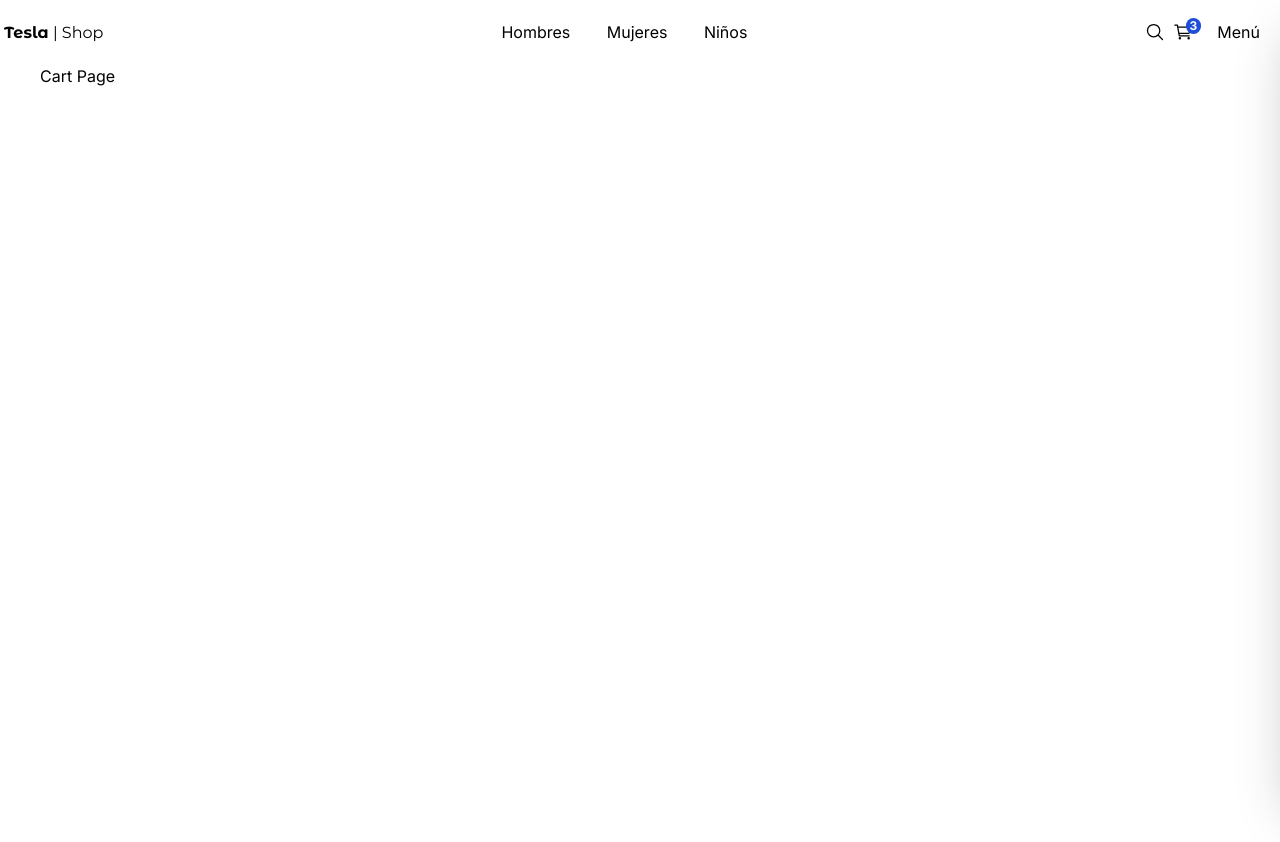
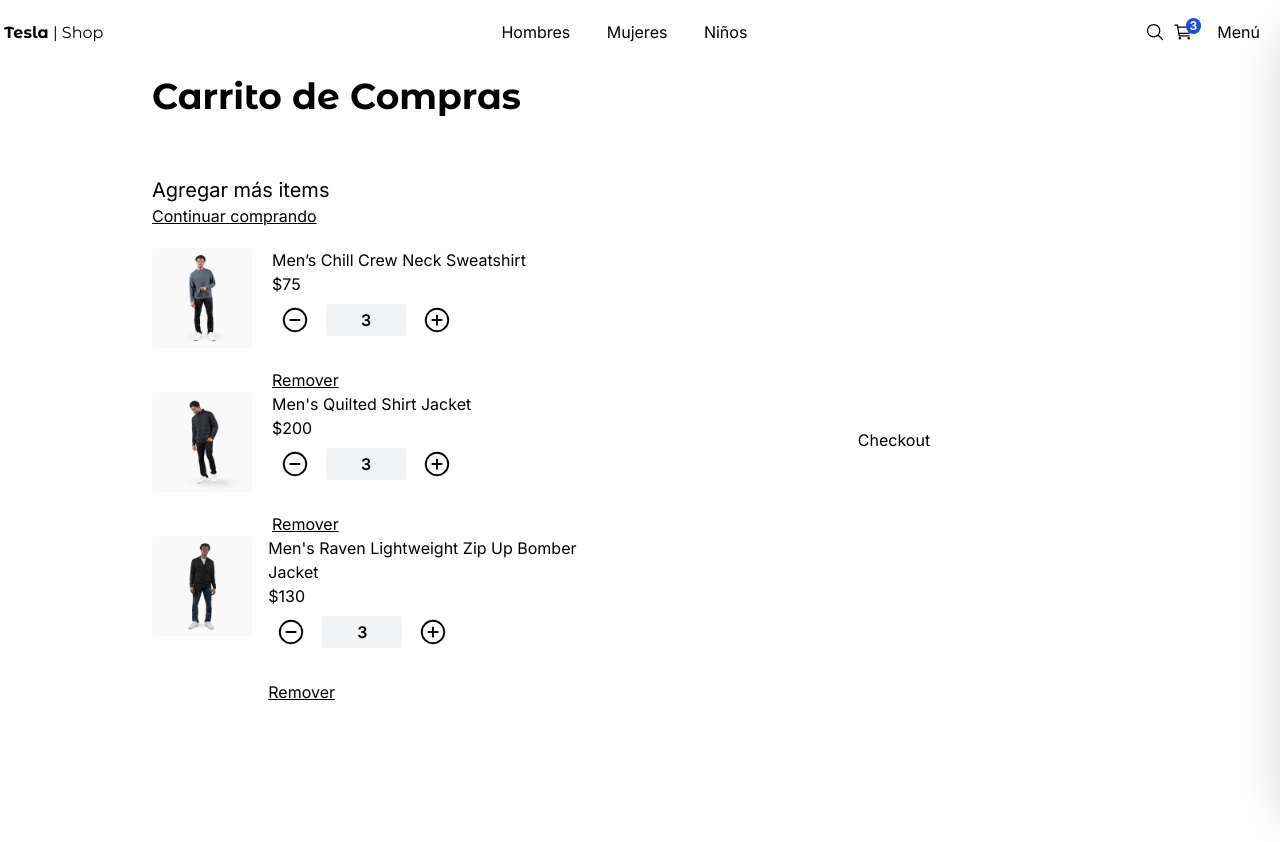
Before and after one commit to edgjoa-dev/ecomerce-tesla, a Next.js app: page /cart in a window 1280 px wide. Shown: the top 842 px of the page. Before the commit the page ends 800 px from the top, so only its background shows below. Built offline with nearby package versions, Linux system fonts and the light colour scheme.

Commit message:
TES-214 | Pantalla de carrito de conpras: Creacion inicial carrito de compras se agrego items con nombre de articulo, prelcio y selector de items además de coton de remover producto

```diff
--- a/src/app/(shop)/cart/page.tsx
+++ b/src/app/(shop)/cart/page.tsx
@@ -1,8 +1,60 @@
+import { initialData } from '@/seed/seed';
+import { Title } from '../../../components/ui/title/Title';
+import Link from 'next/link';
+import Image from 'next/image';
+import { QuantitySelector } from '@/components';
+
+
+const productsCart = [
+    initialData.products[0],
+    initialData.products[1],
+    initialData.products[2],
+];
 
 export default function Cart() {
     return (
-        <section>
-            <h1>Cart Page</h1>
+        <section className="flex justify-center items-center mb-72 h-[600px] w-full px-10  sm:px-0" >
+            <div className="flex flex-col w-[1000px] p-3">
+
+                <Title title={'Carrito de Compras'} subtitle={''} className={''} />
+
+                <div className='grid grid-cols-1 sm:grid-cols-2 gap-10'>
+                    {/* carrito */}
+                    <div className='flex flex-col mt-5'>
+                        <span className='text-xl'> Agregar más items </span>
+                        <Link href='/' className='underline mb-5'> Continuar comprando</ Link>
+
+
+                        {/* Items cart */}
+                        {
+                            productsCart.map(({ slug, images, title, price }) => (
+                                <section key={slug} className='flex'>
+                                    <div>
+                                        <Image
+                                            src={`/products/${images[0]}`}
+                                            alt={title}
+                                            height={100}
+                                            width={100}
+                                            className='mr-5 rounded' />
+                                    </div>
+                                    <div>
+                                        <p>{title}</p>
+                                        <p>${price}</p>
+                                        <QuantitySelector quantity={3} />
+
+                                        <button className='underline mt-3'>
+                                            Remover
+                                        </button>
+                                    </div>
+                                </section>
+                            ))
+                        }
+                    </div>
+
+                    {/* Checkout */}
+                    <div className='flex flex-col justify-center items-center mt-5 p-3' >Checkout</div>
+                </div>
+            </div>
         </section>
     );
 }
```
